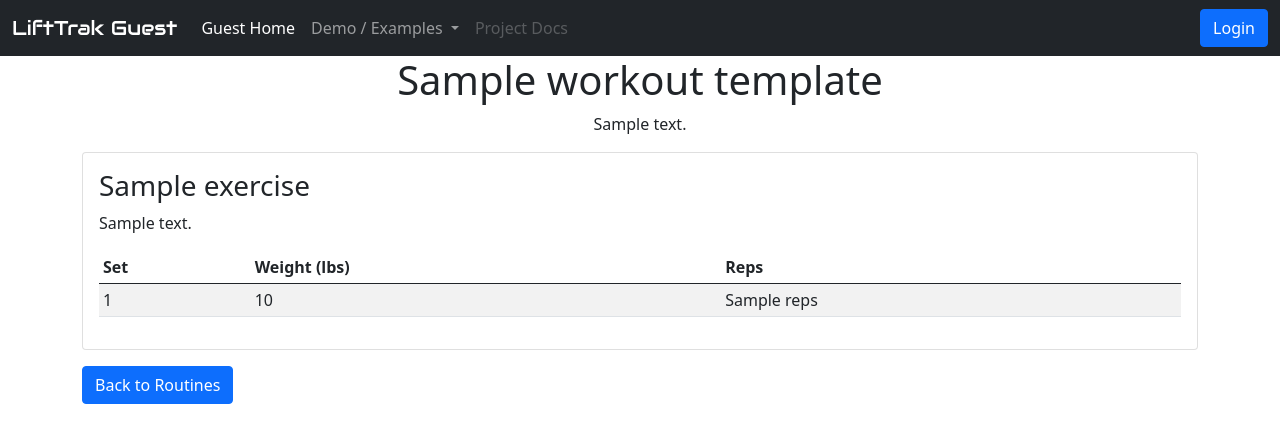
After one commit to wwinslade/lift-tracker, a Django app: template lifttrak/templates/guest_display_wills_routines_detail.html in a window 1280 px wide. The commit adds this page. Shown: the top 443 px of the page. Run offline with Django 4.2, Linux system fonts and the light colour scheme; the template is opened without the code that fills it: most values are stand-ins (such as "Sample title", 1, 10 or a date in 2020).

Commit message:
Added ability for a guest to view my routines and routine details

```diff
--- a/lifttrak/templates/base_guest.html
+++ b/lifttrak/templates/base_guest.html
@@ -41,7 +41,7 @@
                 Demo / Examples
               </a>
               <ul class="dropdown-menu" aria-labelledby="navbarDropdown">
-                <li><a class="dropdown-item" href="#">Will's Routines</a></li>
+                <li><a class="dropdown-item" href="{% url 'guest_routines' %}">Will's Routines</a></li>
                 <li><a class="dropdown-item" href="#">Will's Recent Lifts</a></li>
               </ul>
             </li>
--- /dev/null
+++ b/lifttrak/templates/guest_display_wills_routines_detail.html
@@ -0,0 +1,54 @@
+{% extends "base_guest.html" %}
+{% block title %} Workout Template Detail {% endblock %}
+{% block content %}
+
+<!-- Page title with workout name and details -->
+<div class="row">
+  <div class="col">
+    <h1 class="text-center">{{ workout_template.name }}</h1>
+  </div>
+</div>
+<div class="row">
+  <div class="col">
+    <p class="text-center">{{ workout_template.description }}</p>
+  </div>
+</div>
+
+<!-- Turn each exercise for the routine into a card -->
+<div class="row gy-4">
+  {% for exercise in exercise_templates %}
+  <div class="col-12">
+    <div class="card">
+      <div class="card-body">
+        <h3 class="card-title">{{ exercise.name }}</h3>
+        <p class="card-text">{{ exercise.pinned_notes }}</p>
+        <div class="table-responsive">
+          <table class="table table-sm table-striped">
+            <thead>
+              <tr>
+                <th>Set</th>
+                <th>Weight (lbs)</th>
+                <th>Reps</th>
+              </tr>
+            </thead>
+            <tbody>
+              {% for set in exercise.settemplate_set.all %}
+                <tr>
+                  <td>{{ set.set_number }}</td>
+                  <td>{{ set.weight }}</td>
+                  <td>{{ set.reps }}</td>
+                </tr>
+              {% endfor %}
+            </tbody>
+          </table>
+        </div>
+      </div>
+    </div>
+  </div>
+  {% endfor %}
+</div>
+
+
+<a href="{% url 'guest_routines' %}" class="btn btn-primary bg-primary my-3">Back to Routines</a>
+
+{% endblock %}
--- a/lifttrak/urls.py
+++ b/lifttrak/urls.py
@@ -7,6 +7,8 @@ urlpatterns = [
     path('', views.home),
     path('home/', views.home, name='home'),
     path('guest/', views.guest, name='guest'),
+    path('guest/routines', views.guest_display_wills_routines, name='guest_routines'),
+    path('guest/routines/<int:template_id>/', views.guest_display_wills_routines_detail, name='guest_routines_detail'),
     path('dashboard/', views.dashboard, name='dashboard'),
     path('routines/', views.WorkoutTemplatePage, name='routines'),
     path('routines/<int:template_id>/', views.WorkoutTemplateDetailPage, name='routines_detail'),
```
Also changed, not shown: lifttrak/templates/guest_display_wills_routines.html (added, +29 -0 lines), lifttrak/views.py (+18 -0 lines).
